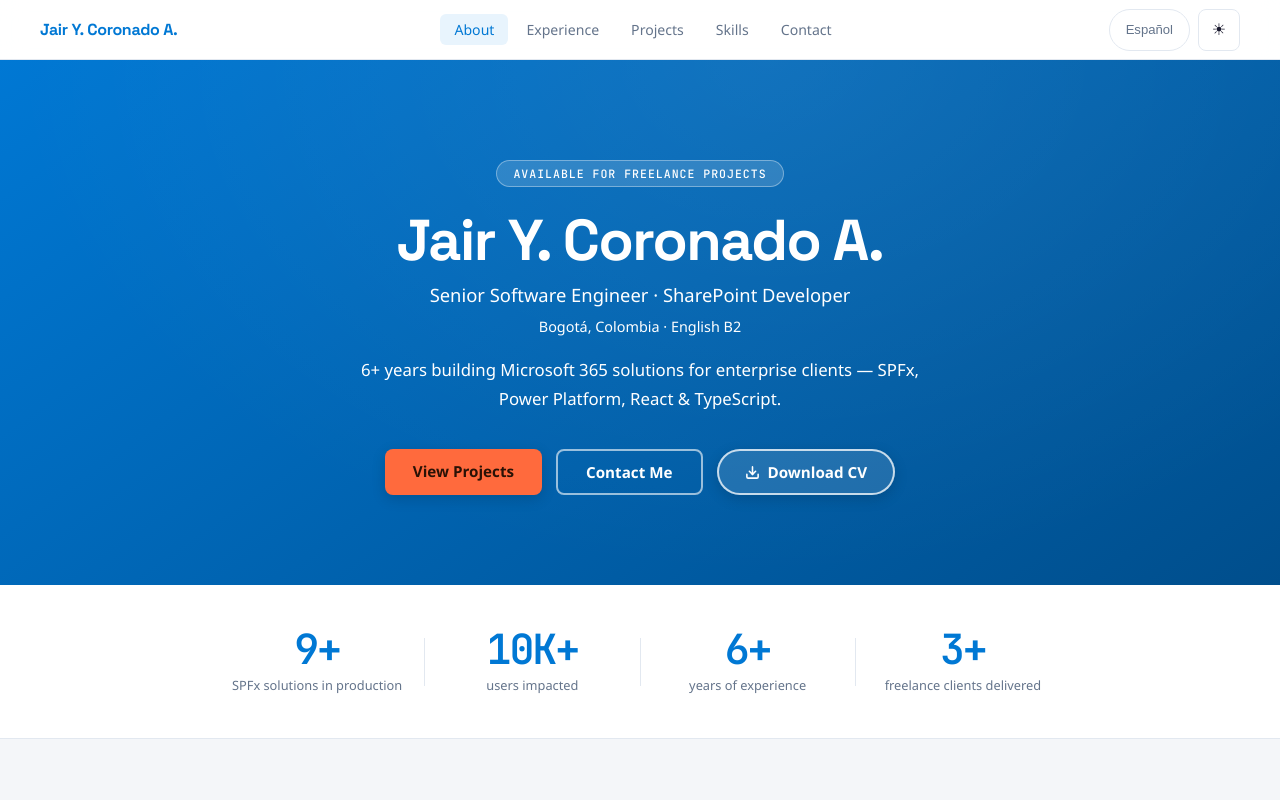
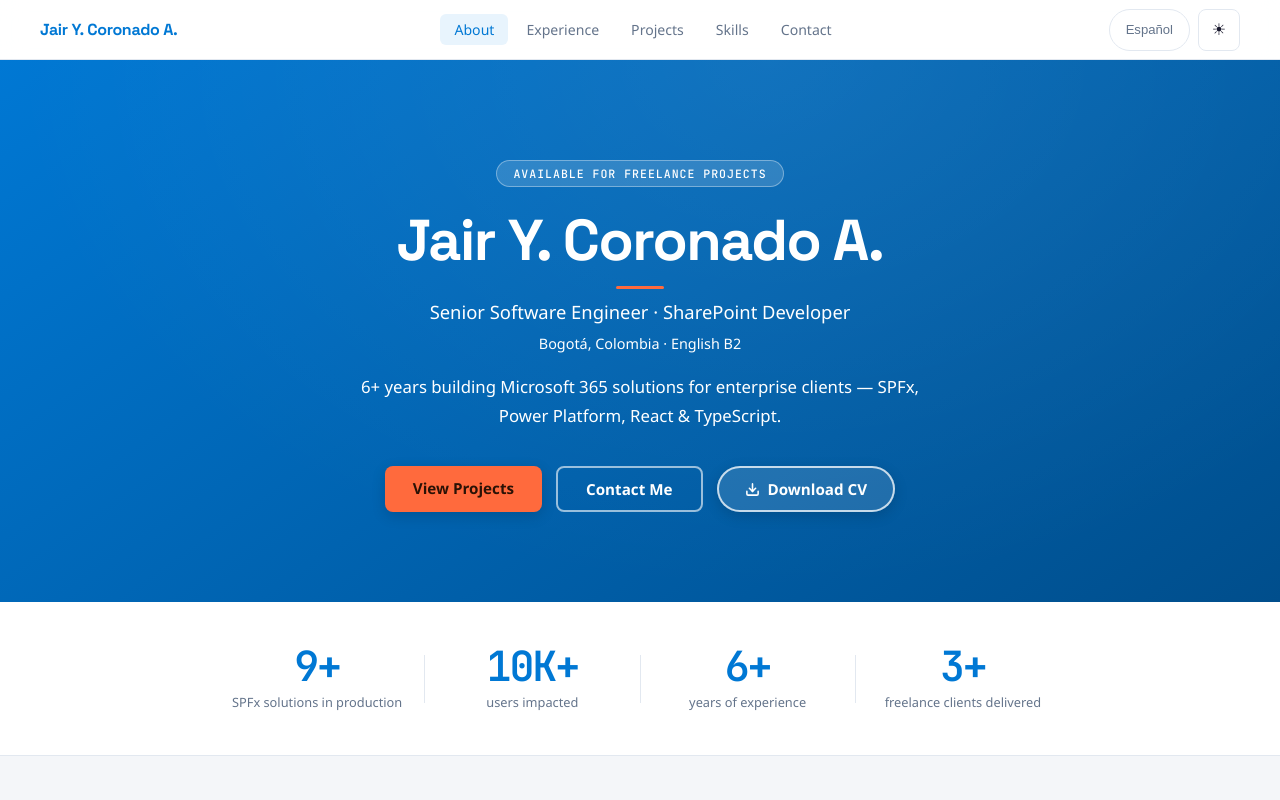
Before and after one commit to JaoCoronado/sharepoint-portfolio, a website: page index.html in a window 1280 px wide. Shown: the top 800 px of the page. Drawn offline with Linux system fonts and the light colour scheme.

Commit message:
feat: add coral signature rule that draws under the hero name

```diff
--- a/style.css
+++ b/style.css
@@ -277,6 +277,35 @@ body {
     animation-duration: 0s !important;
     animation-delay: 0s !important;
     opacity: 1 !important;
+  }
+}
+
+/* Coral signature rule under the name (permanent element; drawn under .js) */
+.hero-name::after {
+  content: "";
+  display: block;
+  width: 48px;
+  height: 3px;
+  margin: 14px auto 0;
+  border-radius: 2px;
+  background: var(--signal);
+}
+
+@keyframes heroRule {
+  from { transform: scaleX(0); }
+  to   { transform: scaleX(1); }
+}
+
+.js .hero-name::after {
+  transform: scaleX(0);
+  transform-origin: left center;
+  animation: heroRule 0.5s var(--ease-out) 180ms both;
+}
+
+@media (prefers-reduced-motion: reduce) {
+  .js .hero-name::after {
+    animation-name: none !important;
+    transform: scaleX(1) !important;
   }
 }
 
```
Also changed, not shown: tests/hero-signature.spec.js (+13 -0 lines).
